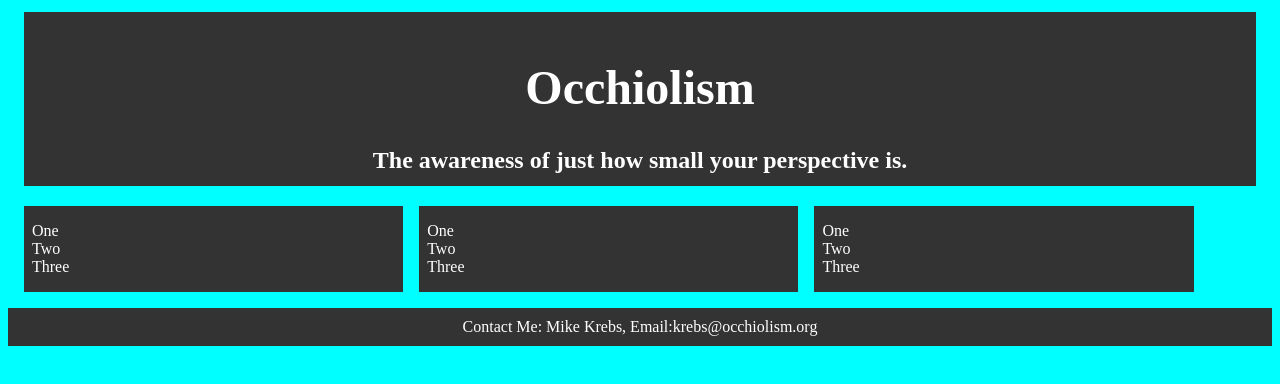
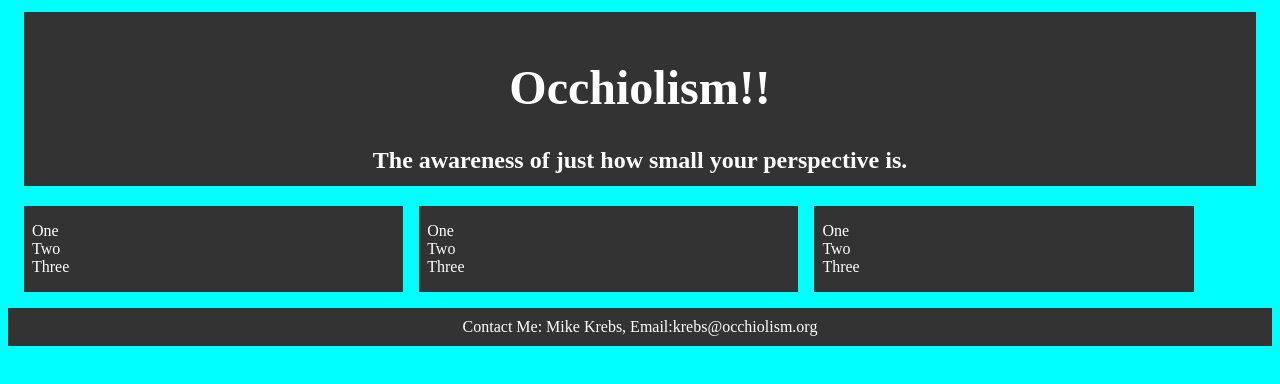
Before and after one commit to mjkrebs/Website, a plain HTML site: page index.html in a window 1280 px wide. Drawn offline with Linux system fonts and the light colour scheme.

Commit message:
checking again

```diff
--- a/index.html
+++ b/index.html
@@ -4,12 +4,12 @@
 <head>
   <meta charset="utf-8">
   <link rel="stylesheet" href="styles.css">
-  <Title> Occhiolism!! </Title>
+  <Title> Occhiolism </Title>
 
 </head>
 
 <div>
-	<h1> Occhiolism</h1>
+	<h1> Occhiolism!!</h1>
 	<h2>The awareness of just how small your perspective is.</h2>
 </div>
 
```
